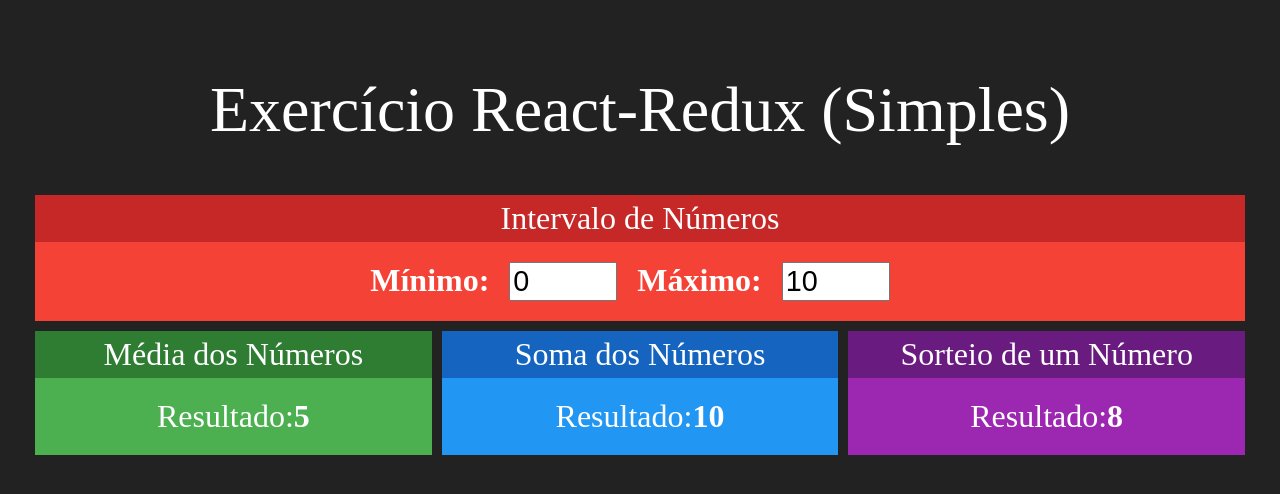
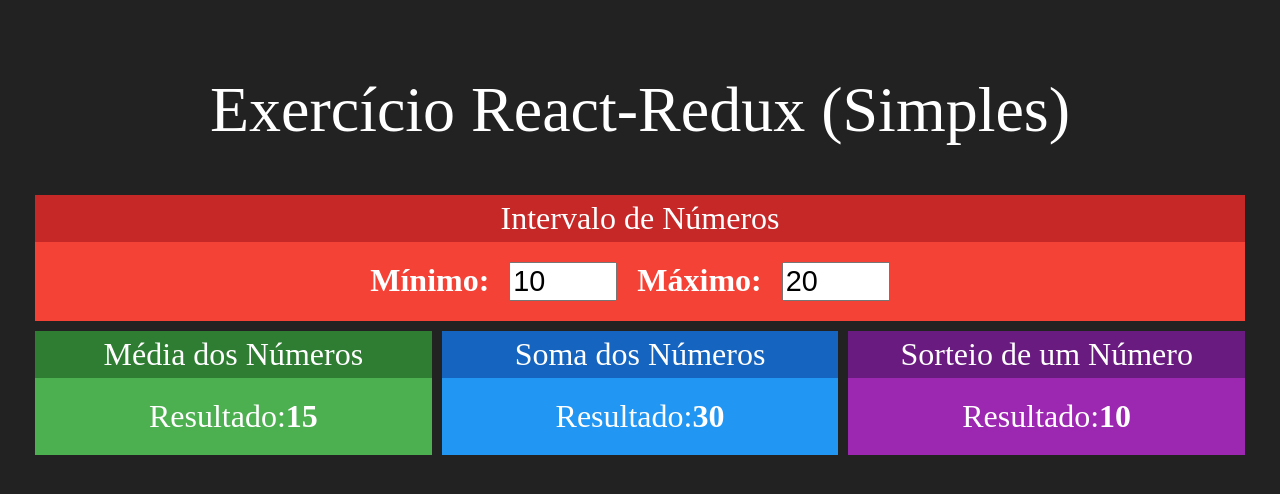
Before and after one commit to Roger-Franco/redux-simples, a React (Create React App) app: page / in a window 1280 px wide. Shown: the top 494 px of the page. Built offline with nearby package versions, Linux system fonts and the light colour scheme.

Commit message:
Implementação sem redux

```diff
--- a/src/App.js
+++ b/src/App.js
@@ -1,21 +1,29 @@
-import logo from './logo.svg';
+import React, { useState } from 'react';
+
 import './App.css';
+
 import Intervalo from './components/Intervalo';
 import Media from './components/Media';
 import Soma from './components/Soma';
 import Sorteio from './components/Sorteio';
 
 function App() {
+
+  const [min, setMin] = useState(10)
+  const [max, setMax] = useState(20)
+
+
   return (
     <div className="App">
       <h1>Exercício React-Redux (Simples)</h1>
       <div className='linha'>
-        <Intervalo></Intervalo>
+        <Intervalo min={min} max={max}
+          onMinChanged={setMin} onMaxChanged={setMax}></Intervalo>
       </div>
       <div className='linha'>
-        <Media></Media>
-        <Soma></Soma>
-        <Sorteio></Sorteio>
+        <Media min={min} max={max}></Media>
+        <Soma min={min} max={max}></Soma>
+        <Sorteio min={min} max={max}></Sorteio>
       </div>
     </div>
   );
--- a/src/components/Intervalo.jsx
+++ b/src/components/Intervalo.jsx
@@ -3,17 +3,23 @@
 
 import Card from './Card'
 
+// eslint-disable-next-line import/no-anonymous-default-export
 export default props => {
+  // const min = props.min
+  // const max = props.max
+  const { min, max } = props
   return (
     <Card title="Intervalo de Números" red>
       <div className='Intervalo'>
         <span>
           <strong>Mínimo:</strong>
-          <input type="number" value={0} readOnly />
+          <input type="number" value={min}
+            onChange={e => props.onMinChanged(+e.target.value)} />
         </span>
         <span>
           <strong>Máximo:</strong>
-          <input type="number" value={10} readOnly />
+          <input type="number" value={max}
+            onChange={e => props.onMaxChanged(+e.target.value)} />
         </span>
       </div>
     </Card>
--- a/src/components/Media.jsx
+++ b/src/components/Media.jsx
@@ -3,12 +3,15 @@
 import Card from './Card'
 
 export default props => {
+  const min = props.min
+  const max = props.max
+  // const {min,max} = props
   return (
     <Card title="Média dos Números" green>
       <div className='Intervalo'>
         <span>
           <span>Resultado:</span>
-          <strong>5</strong>
+          <strong>{(max + min) / 2}</strong>
         </span>
       </div>
     </Card>
--- a/src/components/Soma.jsx
+++ b/src/components/Soma.jsx
@@ -3,12 +3,15 @@
 import Card from './Card'
 
 export default props => {
+  const min = props.min
+  const max = props.max
+  // const {min,max} = props
   return (
     <Card title="Soma dos Números" blue>
       <div className='Intervalo'>
         <span>
           <span>Resultado:</span>
-          <strong>10</strong>
+          <strong>{max + min}</strong>
         </span>
       </div>
     </Card>
--- a/src/components/Sorteio.jsx
+++ b/src/components/Sorteio.jsx
@@ -3,12 +3,17 @@
 import Card from './Card'
 
 export default props => {
+  const min = props.min
+  const max = props.max
+  // const {min,max} = props
+  const aleatorio = parseInt(Math.random() * (max - min)) + min
   return (
+
     <Card title="Sorteio de um Número" purple>
       <div className='Intervalo'>
         <span>
           <span>Resultado:</span>
-          <strong>8</strong>
+          <strong>{aleatorio}</strong>
         </span>
       </div>
     </Card>
```
